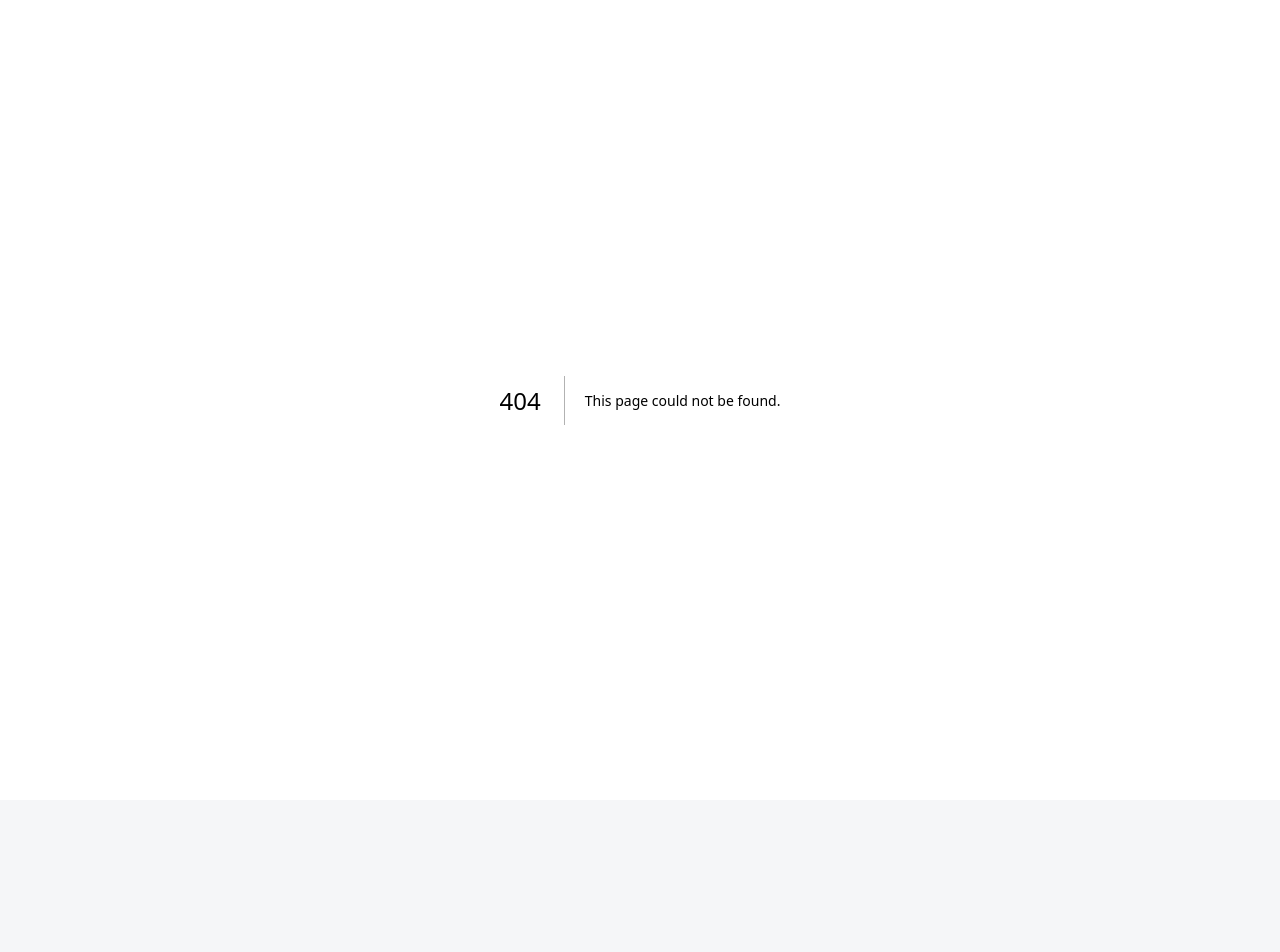
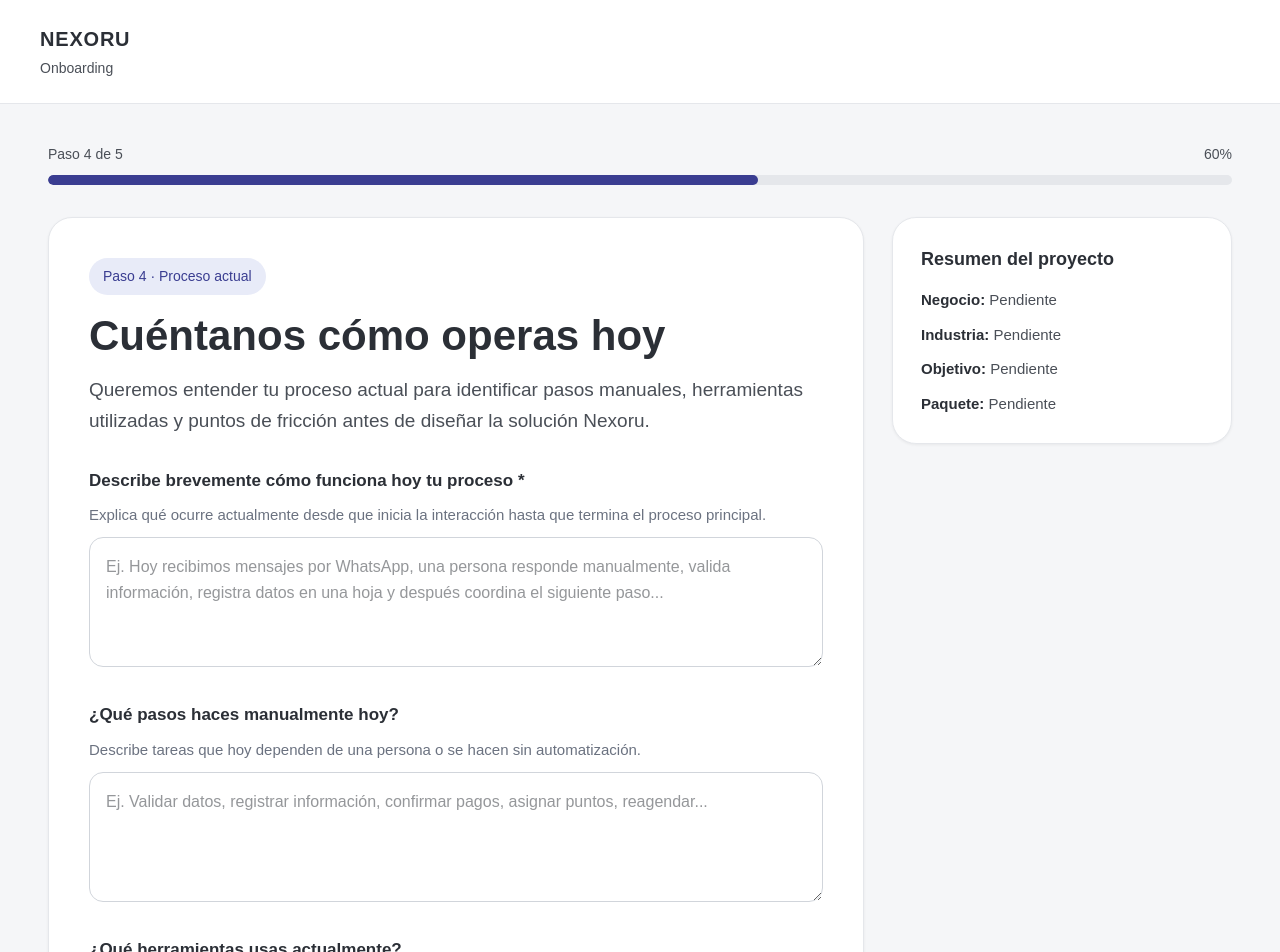
Before and after one commit to adminnexoru/nexoru-onboarding, a Next.js app: page /onboarding/current-process in a window 1280 px wide. Before the commit this address had no page. Shown: the top 952 px of the page. Before the commit the page ends 800 px from the top, so only its background shows below. Built offline with nearby package versions, Linux system fonts and the light colour scheme.

Commit message:
HU 2.3 - Current Process onboarding screen

```diff
--- /dev/null
+++ b/app/onboarding/current-process/page.tsx
@@ -0,0 +1,63 @@
+"use client";
+
+import { useEffect, useState } from "react";
+import AppShell from "@/components/layout/AppShell";
+import CurrentProcessForm from "@/components/onboarding/CurrentProcessForm";
+
+export default function CurrentProcessPage() {
+  const [summary, setSummary] = useState({
+    businessName: "Pendiente",
+    industry: "Pendiente",
+    goal: "Pendiente",
+    packageName: "Pendiente",
+  });
+
+  useEffect(() => {
+    const businessProfileRaw = sessionStorage.getItem("nexoru_business_profile");
+    const primaryGoalRaw = sessionStorage.getItem("nexoru_primary_goal");
+
+    if (businessProfileRaw) {
+      try {
+        const businessProfile = JSON.parse(businessProfileRaw);
+
+        setSummary((prev) => ({
+          ...prev,
+          businessName: businessProfile.commercialName || "Pendiente",
+          industry: businessProfile.industry || "Pendiente",
+        }));
+      } catch (error) {
+        console.error("Error reading business profile", error);
+      }
+    }
+
+    if (primaryGoalRaw) {
+      try {
+        const primaryGoal = JSON.parse(primaryGoalRaw);
+
+        setSummary((prev) => ({
+          ...prev,
+          goal: primaryGoal.goalLabel || "Pendiente",
+          packageName: primaryGoal.suggestedPackage || "Pendiente",
+        }));
+      } catch (error) {
+        console.error("Error reading primary goal", error);
+      }
+    }
+  }, []);
+
+  return (
+    <AppShell
+      step={4}
+      totalSteps={5}
+      progress={60}
+      summary={{
+        businessName: summary.businessName,
+        industry: summary.industry,
+        goal: summary.goal,
+        packageName: summary.packageName,
+      }}
+    >
+      <CurrentProcessForm />
+    </AppShell>
+  );
+}
--- /dev/null
+++ b/components/onboarding/CurrentProcessForm.tsx
@@ -0,0 +1,295 @@
+"use client";
+
+import Link from "next/link";
+import { useMemo, useState } from "react";
+
+type CurrentProcessFormData = {
+  processDescription: string;
+  manualSteps: string;
+  currentTools: string;
+  painPoints: string;
+};
+
+type CurrentProcessFormProps = {
+  onSaveSummary?: (data: {
+    processDescription?: string;
+  }) => void;
+};
+
+type FormErrors = Partial<Record<keyof CurrentProcessFormData, string>>;
+
+const initialFormData: CurrentProcessFormData = {
+  processDescription: "",
+  manualSteps: "",
+  currentTools: "",
+  painPoints: "",
+};
+
+export default function CurrentProcessForm({
+  onSaveSummary,
+}: CurrentProcessFormProps) {
+  const [formData, setFormData] = useState<CurrentProcessFormData>(initialFormData);
+  const [errors, setErrors] = useState<FormErrors>({});
+
+  const updateField = (field: keyof CurrentProcessFormData, value: string) => {
+    const nextData = {
+      ...formData,
+      [field]: value,
+    };
+
+    setFormData(nextData);
+
+    if (errors[field]) {
+      setErrors((prev) => ({
+        ...prev,
+        [field]: "",
+      }));
+    }
+
+    onSaveSummary?.({
+      processDescription: nextData.processDescription,
+    });
+  };
+
+  const validate = () => {
+    const newErrors: FormErrors = {};
+
+    if (!formData.processDescription.trim()) {
+      newErrors.processDescription =
+        "La descripción del proceso actual es obligatoria.";
+    }
+
+    setErrors(newErrors);
+    return Object.keys(newErrors).length === 0;
+  };
+
+  const isFormValid = useMemo(() => {
+    return formData.processDescription.trim();
+  }, [formData]);
+
+  const textareaStyle: React.CSSProperties = {
+    width: "100%",
+    minHeight: "130px",
+    borderRadius: "14px",
+    border: "1px solid #D1D5DB",
+    backgroundColor: "#FFFFFF",
+    padding: "16px",
+    fontSize: "16px",
+    lineHeight: 1.6,
+    color: "#2B2F36",
+    outline: "none",
+    resize: "vertical",
+  };
+
+  const labelStyle: React.CSSProperties = {
+    display: "block",
+    fontSize: "17px",
+    fontWeight: 600,
+    color: "#2B2F36",
+    marginBottom: "10px",
+  };
+
+  const errorStyle: React.CSSProperties = {
+    marginTop: "10px",
+    fontSize: "14px",
+    color: "#DC2626",
+    fontWeight: 500,
+  };
+
+  const helpTextStyle: React.CSSProperties = {
+    fontSize: "15px",
+    lineHeight: 1.6,
+    color: "#6B7280",
+    margin: "0 0 10px",
+  };
+
+  const handleSubmit = () => {
+    const valid = validate();
+
+    if (!valid) return;
+
+    sessionStorage.setItem(
+      "nexoru_current_process",
+      JSON.stringify({
+        processDescription: formData.processDescription,
+        manualSteps: formData.manualSteps,
+        currentTools: formData.currentTools,
+        painPoints: formData.painPoints,
+      })
+    );
+
+    alert(
+      "Proceso actual capturado. La siguiente pantalla se construirá en la siguiente HU."
+    );
+  };
+
+  return (
+    <div
+      style={{
+        backgroundColor: "#FFFFFF",
+        border: "1px solid #E5E7EB",
+        borderRadius: "24px",
+        padding: "40px",
+        boxShadow: "0 1px 3px rgba(0,0,0,0.06)",
+      }}
+    >
+      <div style={{ marginBottom: "32px" }}>
+        <div
+          style={{
+            display: "inline-block",
+            backgroundColor: "#E8EBF8",
+            color: "#3A3D91",
+            fontSize: "14px",
+            fontWeight: 500,
+            padding: "8px 14px",
+            borderRadius: "999px",
+            marginBottom: "18px",
+          }}
+        >
+          Paso 4 · Proceso actual
+        </div>
+
+        <h2
+          style={{
+            fontSize: "42px",
+            lineHeight: 1.1,
+            fontWeight: 700,
+            color: "#2B2F36",
+            margin: "0 0 16px",
+          }}
+        >
+          Cuéntanos cómo operas hoy
+        </h2>
+
+        <p
+          style={{
+            fontSize: "19px",
+            lineHeight: 1.6,
+            color: "#4A4F57",
+            maxWidth: "880px",
+            margin: 0,
+          }}
+        >
+          Queremos entender tu proceso actual para identificar pasos manuales,
+          herramientas utilizadas y puntos de fricción antes de diseñar la
+          solución Nexoru.
+        </p>
+      </div>
+
+      <div style={{ display: "grid", gap: "28px", marginBottom: "36px" }}>
+        <div>
+          <label style={labelStyle}>
+            Describe brevemente cómo funciona hoy tu proceso *
+          </label>
+          <p style={helpTextStyle}>
+            Explica qué ocurre actualmente desde que inicia la interacción hasta
+            que termina el proceso principal.
+          </p>
+          <textarea
+            value={formData.processDescription}
+            onChange={(e) => updateField("processDescription", e.target.value)}
+            placeholder="Ej. Hoy recibimos mensajes por WhatsApp, una persona responde manualmente, valida información, registra datos en una hoja y después coordina el siguiente paso..."
+            style={textareaStyle}
+          />
+          {errors.processDescription && (
+            <p style={errorStyle}>{errors.processDescription}</p>
+          )}
+        </div>
+
+        <div>
+          <label style={labelStyle}>
+            ¿Qué pasos haces manualmente hoy?
+          </label>
+          <p style={helpTextStyle}>
+            Describe tareas que hoy dependen de una persona o se hacen sin
+            automatización.
+          </p>
+          <textarea
+            value={formData.manualSteps}
+            onChange={(e) => updateField("manualSteps", e.target.value)}
+            placeholder="Ej. Validar datos, registrar información, confirmar pagos, asignar puntos, reagendar..."
+            style={textareaStyle}
+          />
+        </div>
+
+        <div>
+          <label style={labelStyle}>
+            ¿Qué herramientas usas actualmente?
+          </label>
+          <p style={helpTextStyle}>
+            Menciona si usas WhatsApp, Google Sheets, Airtable, CRM, Excel,
+            correo o cualquier otra herramienta.
+          </p>
+          <textarea
+            value={formData.currentTools}
+            onChange={(e) => updateField("currentTools", e.target.value)}
+            placeholder="Ej. WhatsApp, Google Sheets, Excel, correo, ManyChat..."
+            style={textareaStyle}
+          />
+        </div>
+
+        <div>
+          <label style={labelStyle}>
+            ¿Dónde se generan más errores, retrasos o pérdida de tiempo?
+          </label>
+          <p style={helpTextStyle}>
+            Identifica fricciones operativas: validaciones, seguimiento, captura
+            de datos, redención, pagos, confirmaciones, etc.
+          </p>
+          <textarea
+            value={formData.painPoints}
+            onChange={(e) => updateField("painPoints", e.target.value)}
+            placeholder="Ej. Se pierden mensajes, no sabemos qué usuario ya fue atendido, se duplican tickets, la redención es manual..."
+            style={textareaStyle}
+          />
+        </div>
+      </div>
+
+      <div
+        style={{
+          display: "flex",
+          justifyContent: "space-between",
+          alignItems: "center",
+          gap: "16px",
+          marginTop: "8px",
+        }}
+      >
+        <Link
+          href="/onboarding/primary-goal"
+          style={{
+            display: "inline-flex",
+            alignItems: "center",
+            justifyContent: "center",
+            border: "1px solid #D1D5DB",
+            backgroundColor: "#FFFFFF",
+            color: "#2B2F36",
+            borderRadius: "14px",
+            padding: "14px 22px",
+            fontSize: "15px",
+            fontWeight: 600,
+            textDecoration: "none",
+          }}
+        >
+          Atrás
+        </Link>
+
+        <button
+          type="button"
+          onClick={handleSubmit}
+          style={{
+            border: "none",
+            backgroundColor: isFormValid ? "#2B2F36" : "#9CA3AF",
+            color: "#FFFFFF",
+            borderRadius: "14px",
+            padding: "14px 24px",
+            fontSize: "15px",
+            fontWeight: 600,
+            cursor: isFormValid ? "pointer" : "not-allowed",
+          }}
+        >
+          Siguiente
+        </button>
+      </div>
+    </div>
+  );
+}
--- a/components/onboarding/PrimaryGoalSelector.tsx
+++ b/components/onboarding/PrimaryGoalSelector.tsx
@@ -138,7 +138,17 @@ export default function PrimaryGoalSelector({
       return;
     }
 
-    alert("Objetivo principal capturado. La siguiente pantalla se construirá en la siguiente HU.");
+    sessionStorage.setItem(
+      "nexoru_primary_goal",
+      JSON.stringify({
+        selectedGoal,
+        goalLabel: getGoalLabel(selectedGoal),
+        suggestedPackage,
+        secondaryNeeds: selectedSecondaryNeeds,
+      })
+    );
+
+    window.location.href = "/onboarding/current-process";
   };
 
   return (
```
